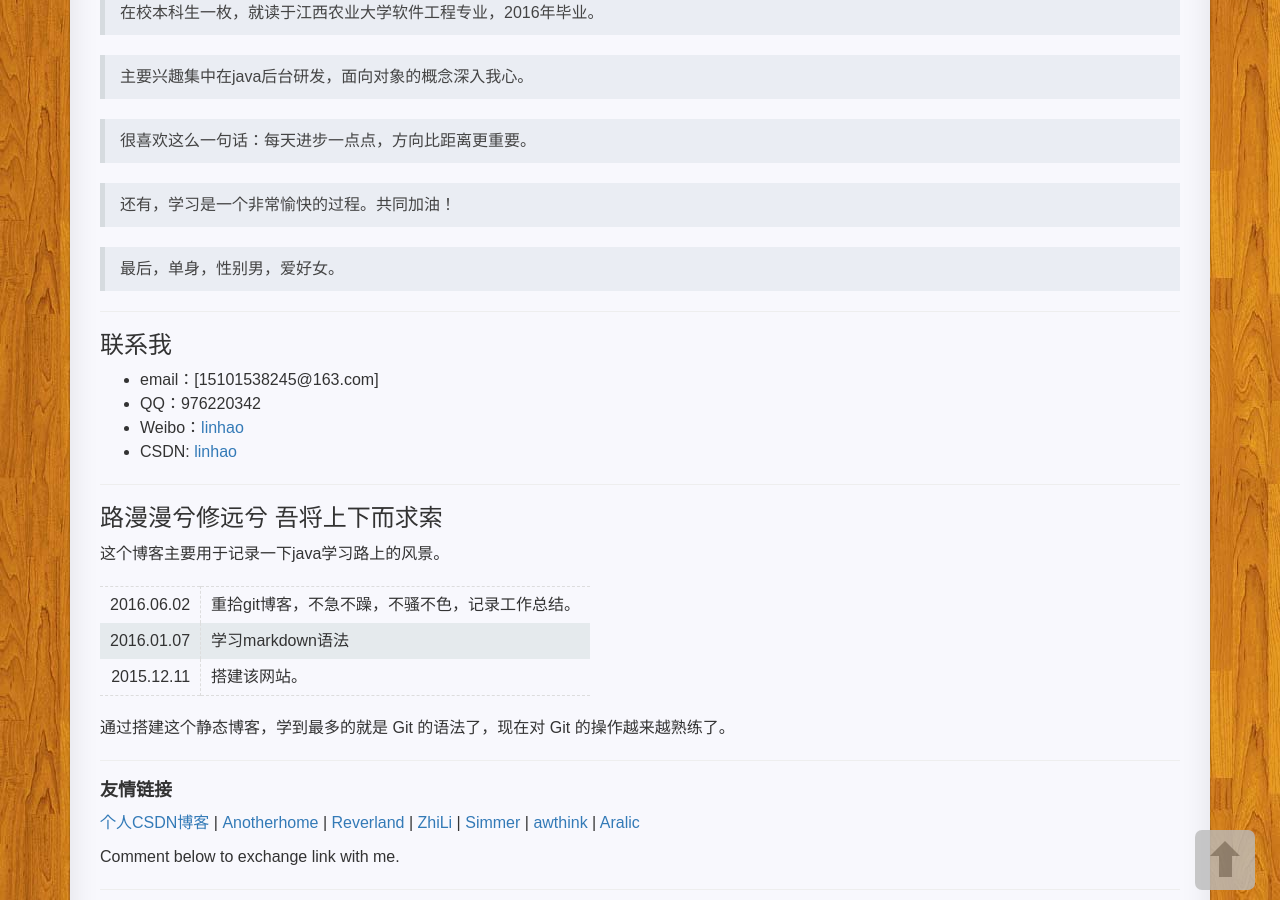
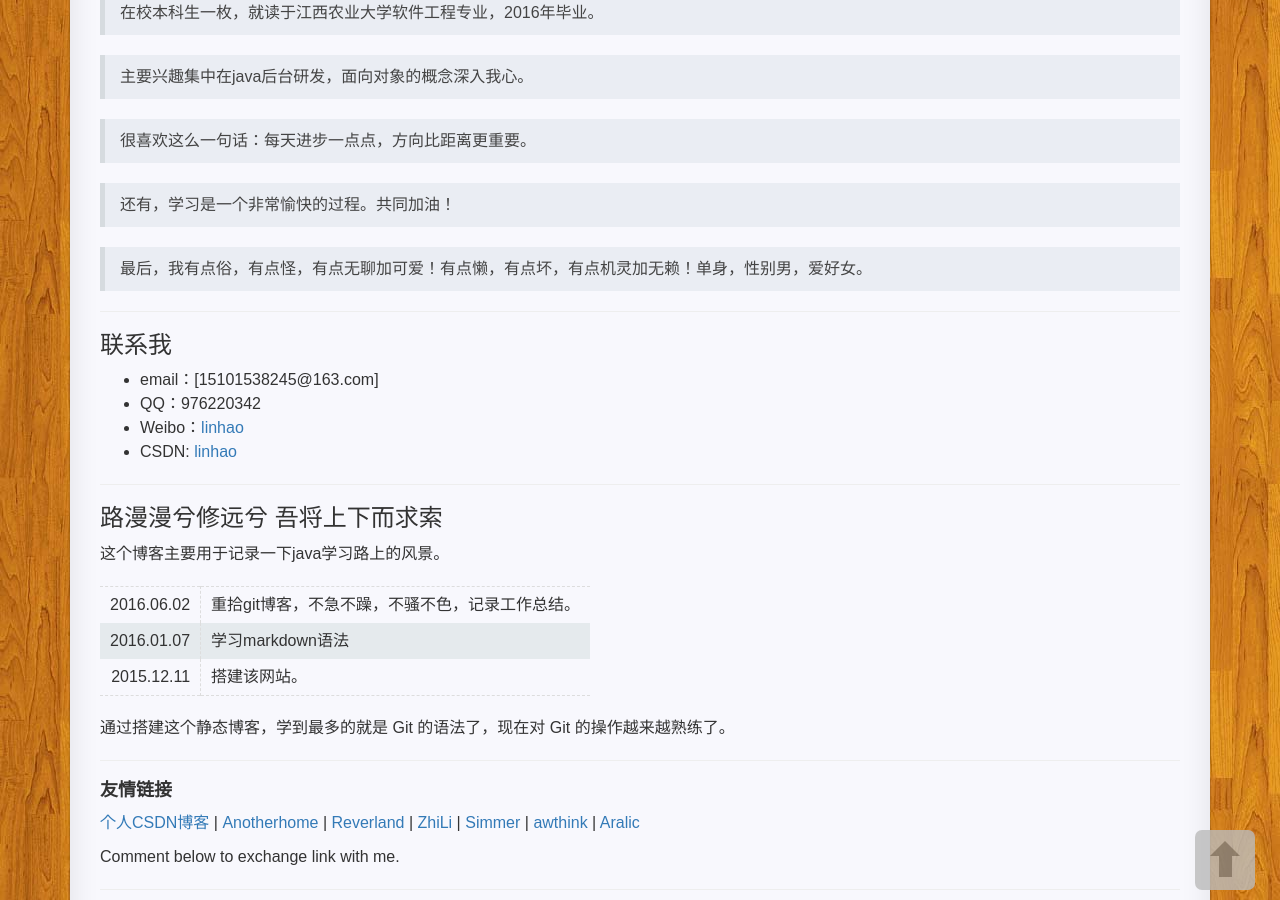
Before and after one commit to linhao007/linhao007.github.io, a Jekyll site: the page built from pages/2about.md, in a window 1280 px wide and 900 px high, scrolled down 532 px. Built offline with Jekyll 4.4.1, drawn with Linux system fonts in a browser that asks for light colours; nearby versions of some CDN libraries; comment, search, counter and statistics services are not loaded; a style sheet for code colours, icons or effects is not loaded.

Commit message:
update about

```diff
--- a/pages/2about.md
+++ b/pages/2about.md
@@ -18,7 +18,7 @@ icon: glyphicon-heart
 
 >还有，学习是一个非常愉快的过程。共同加油！
 
->最后，单身，性别男，爱好女。
+>最后，我有点俗，有点怪，有点无聊加可爱！有点懒，有点坏，有点机灵加无赖！单身，性别男，爱好女。
 
 ---
 
```
